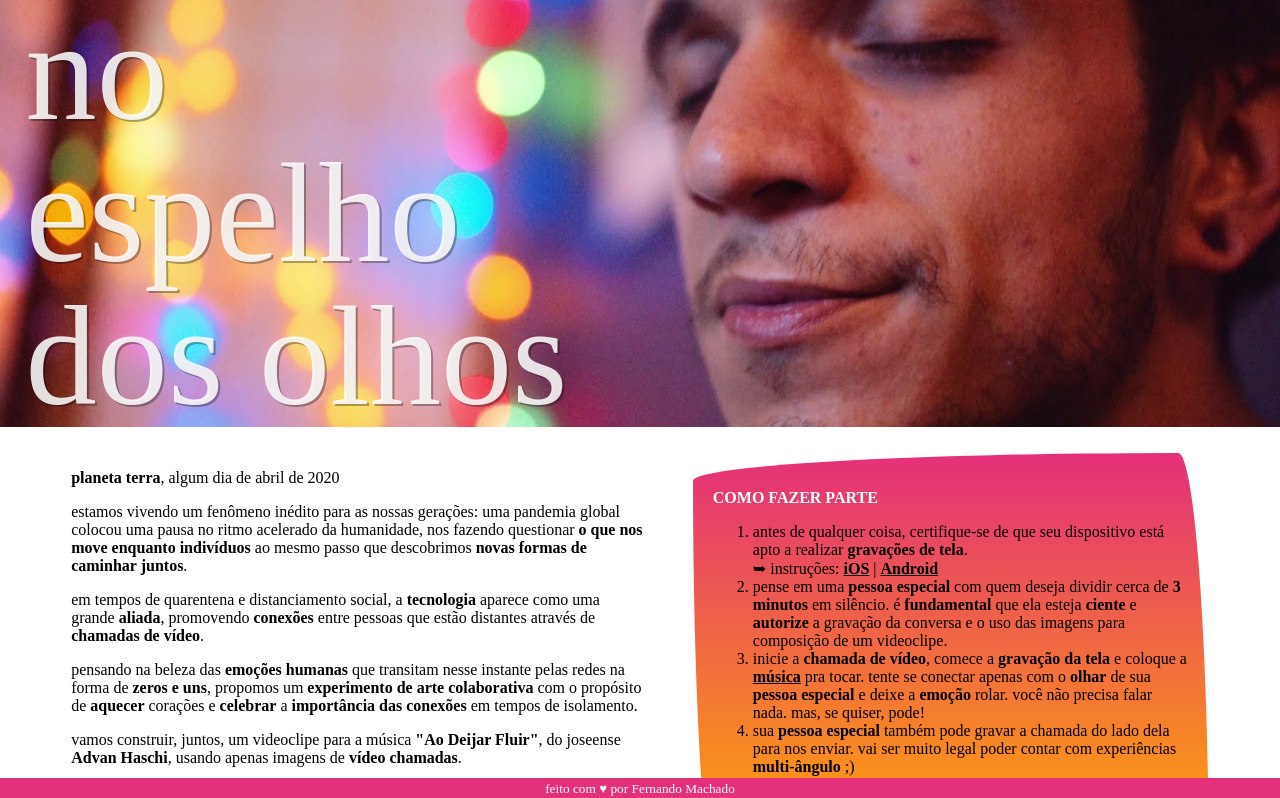
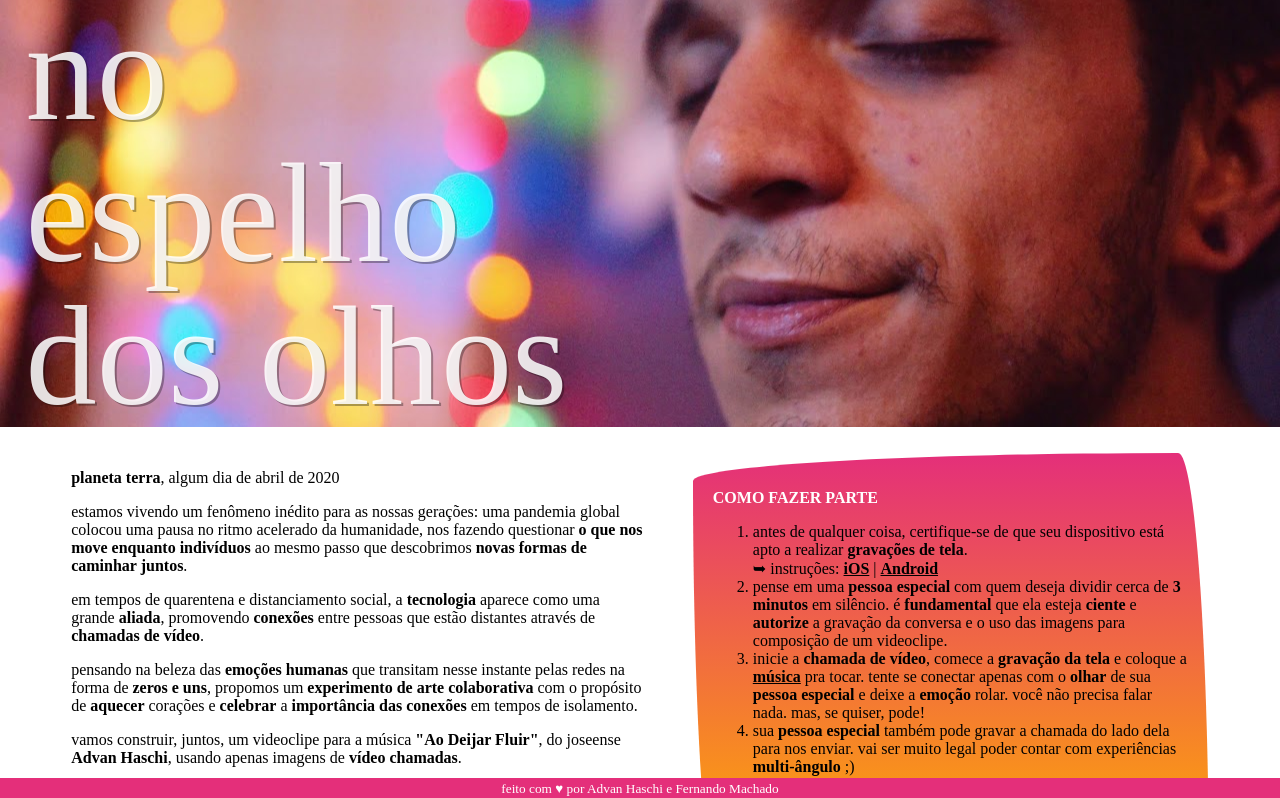
Before and after one commit to fer-nando-machado/espelho-dos-olhos, a React (Create React App) app: page / in a window 1280 px wide. Shown: the top 798 px of the page. Built offline with nearby package versions, Linux system fonts and the light colour scheme; a web font is replaced by a local one.

Commit message:
Updates Footer info.

```diff
--- a/src/App.js
+++ b/src/App.js
@@ -142,7 +142,9 @@ const Player = ( props ) => {
 const Footer = ( props ) => {
   return(
     <footer className="Footer">
-      feito com <span className="HeartIcon">♥</span> por <Link text={props.credits} url={props.url} />
+      feito com <span className="HeartIcon">♥</span> por <Link text="Advan Haschi"
+      url="https://soundcloud.com/advanhaschi" /> e <Link text="Fernando Machado"
+      url="https://github.com/fernandomachado90/espelho-dos-olhos" />
     </footer>
   )
 }
@@ -152,7 +154,7 @@ function App() {
     <div className="App">
       <Header/>
       <Content />
-      <Footer credits="Fernando Machado" url="https://github.com/fernandomachado90/espelho-dos-olhos" />
+      <Footer />
     </div>
   );
 }
```
